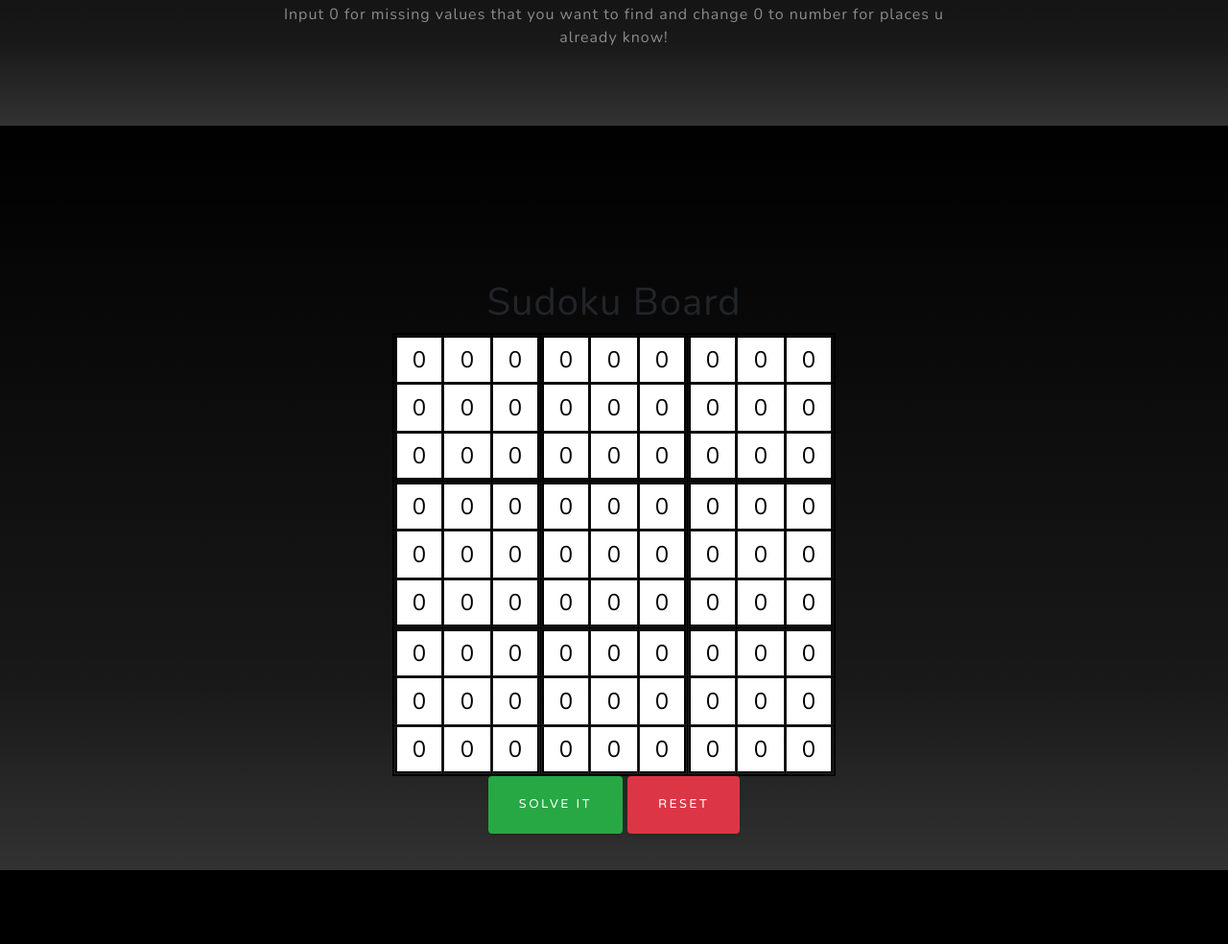
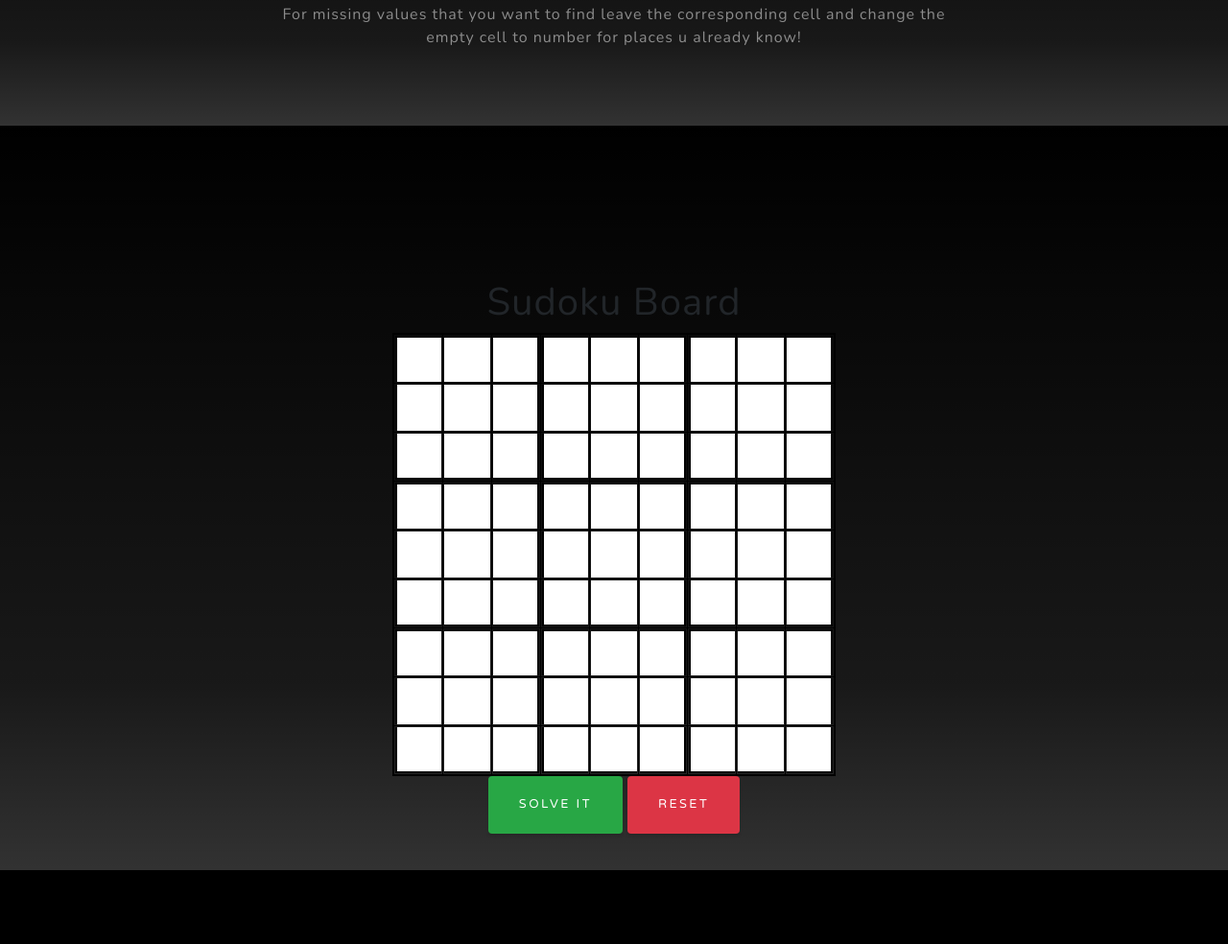
Before and after one commit to sr4saurabh/Sudoku, a plain HTML site: page index.html in a window 1280 px wide. Shown: the part 1019-2003 px from the top of the page at 96% size. Drawn offline with nearby package versions, Linux system fonts and the light colour scheme.

Commit message:
Update index.html
added feature where no more zeroes are needed + initial invalid sudoku checked.

```diff
--- a/index.html
+++ b/index.html
@@ -126,8 +126,8 @@
             <div class="container">
                 <div class="row">
                     <div class="col-lg-8 mx-auto">
-                        <h2 class="text-white mb-4">Read below for input!</h2>
-                        <p class="text-white-50">Input 0 for missing values that you want to find and change 0 to number for places u already know!</p>
+                        <h2 class="text-white mb-4">Read below for input.</h2>
+                        <p class="text-white-50"> For missing values that you want to find leave the corresponding cell and change the empty cell to number for places u already know!</p>
                     </div>
                 </div>
                <!-- <img class="img-fluid" src="assets/img/423137.jpg" alt="" />-->
@@ -143,129 +143,129 @@
             <table id="grid" style="margin: 0px auto;">
 
               <tr>
-                <td><input id="cell-0"  type="text" value="0"></td>
-                <td><input id="cell-1"  type="text" value="0"></td>
-                <td><input id="cell-2"  type="text" value="0"></td>
+                <td><input id="cell-0"  type="text" value=""></td>
+                <td><input id="cell-1"  type="text" value=""></td>
+                <td><input id="cell-2"  type="text" value=""></td>
 
-                <td><input id="cell-3"  type="text" value="0"></td>
-                <td><input id="cell-4"  type="text" value="0"></td>
-                <td><input id="cell-5"  type="text" value="0"></td>
+                <td><input id="cell-3"  type="text" value=""></td>
+                <td><input id="cell-4"  type="text" value=""></td>
+                <td><input id="cell-5"  type="text" value=""></td>
 
-                <td><input id="cell-6"  type="text" value="0"></td>
-                <td><input id="cell-7"  type="text" value="0"></td>
-                <td><input id="cell-8"  type="text" value="0"></td>
+                <td><input id="cell-6"  type="text" value=""></td>
+                <td><input id="cell-7"  type="text" value=""></td>
+                <td><input id="cell-8"  type="text" value=""></td>
               </tr>
 
               <tr>
-                <td><input id="cell-10"  type="text" value="0"></td>
-                <td><input id="cell-11" type="text" value="0"></td>
-                <td><input id="cell-12" type="text" value="0"></td>
+                <td><input id="cell-10"  type="text" value=""></td>
+                <td><input id="cell-11" type="text" value=""></td>
+                <td><input id="cell-12" type="text" value=""></td>
 
-                <td><input id="cell-13" type="text" value="0"></td>
-                <td><input id="cell-14" type="text" value="0"></td>
-                <td><input id="cell-15" type="text" value="0"></td>
+                <td><input id="cell-13" type="text" value=""></td>
+                <td><input id="cell-14" type="text" value=""></td>
+                <td><input id="cell-15" type="text" value=""></td>
 
-                <td><input id="cell-16" type="text" value="0"></td>
-                <td><input id="cell-17" type="text" value="0"></td>
-                <td><input id="cell-18" type="text" value="0"></td>
+                <td><input id="cell-16" type="text" value=""></td>
+                <td><input id="cell-17" type="text" value=""></td>
+                <td><input id="cell-18" type="text" value=""></td>
               </tr>
 
               <tr>
-                <td><input id="cell-20" type="text" value="0"></td>
-                <td><input id="cell-21" type="text" value="0"></td>
-                <td><input id="cell-22" type="text" value="0"></td>
+                <td><input id="cell-20" type="text" value=""></td>
+                <td><input id="cell-21" type="text" value=""></td>
+                <td><input id="cell-22" type="text" value=""></td>
 
-                <td><input id="cell-23" type="text" value="0"></td>
-                <td><input id="cell-24" type="text" value="0"></td>
-                <td><input id="cell-25" type="text" value="0"></td>
+                <td><input id="cell-23" type="text" value=""></td>
+                <td><input id="cell-24" type="text" value=""></td>
+                <td><input id="cell-25" type="text" value=""></td>
 
-                <td><input id="cell-26" type="text" value="0"></td>
-                <td><input id="cell-27" type="text" value="0"></td>
-                <td><input id="cell-28" type="text" value="0"></td>
+                <td><input id="cell-26" type="text" value=""></td>
+                <td><input id="cell-27" type="text" value=""></td>
+                <td><input id="cell-28" type="text" value=""></td>
               </tr>
 
               <tr>
-                <td><input id="cell-30" type="text" value="0"></td>
-                <td><input id="cell-31" type="text" value="0"></td>
-                <td><input id="cell-32" type="text" value="0"></td>
+                <td><input id="cell-30" type="text" value=""></td>
+                <td><input id="cell-31" type="text" value=""></td>
+                <td><input id="cell-32" type="text" value=""></td>
 
-                <td><input id="cell-33" type="text" value="0"></td>
-                <td><input id="cell-34" type="text" value="0"></td>
-                <td><input id="cell-35" type="text" value="0"></td>
+                <td><input id="cell-33" type="text" value=""></td>
+                <td><input id="cell-34" type="text" value=""></td>
+                <td><input id="cell-35" type="text" value=""></td>
 
-                <td><input id="cell-36" type="text" value="0"></td>
-                <td><input id="cell-37" type="text" value="0"></td>
-                <td><input id="cell-38" type="text" value="0"></td>
+                <td><input id="cell-36" type="text" value=""></td>
+                <td><input id="cell-37" type="text" value=""></td>
+                <td><input id="cell-38" type="text" value=""></td>
               </tr>
 
               <tr>
-                <td><input id="cell-40" type="text" value="0"></td>
-                <td><input id="cell-41" type="text" value="0"></td>
-                <td><input id="cell-42" type="text" value="0"></td>
+                <td><input id="cell-40" type="text" value=""></td>
+                <td><input id="cell-41" type="text" value=""></td>
+                <td><input id="cell-42" type="text" value=""></td>
 
-                <td><input id="cell-43" type="text" value="0"></td>
-                <td><input id="cell-44" type="text" value="0"></td>
-                <td><input id="cell-45" type="text" value="0"></td>
+                <td><input id="cell-43" type="text" value=""></td>
+                <td><input id="cell-44" type="text" value=""></td>
+                <td><input id="cell-45" type="text" value=""></td>
 
-                <td><input id="cell-46" type="text" value="0"></td>
-                <td><input id="cell-47" type="text" value="0"></td>
-                <td><input id="cell-48" type="text" value="0"></td>
+                <td><input id="cell-46" type="text" value=""></td>
+                <td><input id="cell-47" type="text" value=""></td>
+                <td><input id="cell-48" type="text" value=""></td>
               </tr>
 
               <tr>
-                <td><input id="cell-50" type="text" value="0"></td>
-                <td><input id="cell-51" type="text" value="0"></td>
-                <td><input id="cell-52" type="text" value="0"></td>
+                <td><input id="cell-50" type="text" value=""></td>
+                <td><input id="cell-51" type="text" value=""></td>
+                <td><input id="cell-52" type="text" value=""></td>
 
-                <td><input id="cell-53" type="text" value="0"></td>
-                <td><input id="cell-54" type="text" value="0"></td>
-                <td><input id="cell-55" type="text" value="0"></td>
+                <td><input id="cell-53" type="text" value=""></td>
+                <td><input id="cell-54" type="text" value=""></td>
+                <td><input id="cell-55" type="text" value=""></td>
 
-                <td><input id="cell-56" type="text" value="0"></td>
-                <td><input id="cell-57" type="text" value="0"></td>
-                <td><input id="cell-58" type="text" value="0"></td>
+                <td><input id="cell-56" type="text" value=""></td>
+                <td><input id="cell-57" type="text" value=""></td>
+                <td><input id="cell-58" type="text" value=""></td>
               </tr>
 
               <tr>
-                <td><input id="cell-60" type="text" value="0"></td>
-                <td><input id="cell-61" type="text" value="0"></td>
-                <td><input id="cell-62" type="text" value="0"></td>
+                <td><input id="cell-60" type="text" value=""></td>
+                <td><input id="cell-61" type="text" value=""></td>
+                <td><input id="cell-62" type="text" value=""></td>
 
-                <td><input id="cell-63" type="text" value="0"></td>
-                <td><input id="cell-64" type="text" value="0"></td>
-                <td><input id="cell-65" type="text" value="0"></td>
+                <td><input id="cell-63" type="text" value=""></td>
+                <td><input id="cell-64" type="text" value=""></td>
+                <td><input id="cell-65" type="text" value=""></td>
 
-                <td><input id="cell-66" type="text" value="0"></td>
-                <td><input id="cell-67" type="text" value="0"></td>
-                <td><input id="cell-68" type="text" value="0"></td>
+                <td><input id="cell-66" type="text" value=""></td>
+                <td><input id="cell-67" type="text" value=""></td>
+                <td><input id="cell-68" type="text" value=""></td>
               </tr>
 
               <tr>
-                <td><input id="cell-70" type="text" value="0"></td>
-                <td><input id="cell-71" type="text" value="0"></td>
-                <td><input id="cell-72" type="text" value="0"></td>
+                <td><input id="cell-70" type="text" value=""></td>
+                <td><input id="cell-71" type="text" value=""></td>
+                <td><input id="cell-72" type="text" value=""></td>
 
-                <td><input id="cell-73" type="text" value="0"></td>
-                <td><input id="cell-74" type="text" value="0"></td>
-                <td><input id="cell-75" type="text" value="0"></td>
+                <td><input id="cell-73" type="text" value=""></td>
+                <td><input id="cell-74" type="text" value=""></td>
+                <td><input id="cell-75" type="text" value=""></td>
 
-                <td><input id="cell-76" type="text" value="0"></td>
-                <td><input id="cell-77" type="text" value="0"></td>
-                <td><input id="cell-78" type="text" value="0"></td>
+                <td><input id="cell-76" type="text" value=""></td>
+                <td><input id="cell-77" type="text" value=""></td>
+                <td><input id="cell-78" type="text" value=""></td>
               </tr>
 
               <tr>
-                <td><input id="cell-80" type="text" value="0"></td>
-                <td><input id="cell-81" type="text" value="0"></td>
-                <td><input id="cell-82" type="text" value="0"></td>
+                <td><input id="cell-80" type="text" value=""></td>
+                <td><input id="cell-81" type="text" value=""></td>
+                <td><input id="cell-82" type="text" value=""></td>
 
-                <td><input id="cell-83" type="text" value="0"></td>
-                <td><input id="cell-84" type="text" value="0"></td>
-                <td><input id="cell-85" type="text" value="0"></td>
+                <td><input id="cell-83" type="text" value=""></td>
+                <td><input id="cell-84" type="text" value=""></td>
+                <td><input id="cell-85" type="text" value=""></td>
 
-                <td><input id="cell-86" type="text" value="0"></td>
-                <td><input id="cell-87" type="text" value="0"></td>
-                <td><input id="cell-88" type="text" value="0"></td>
+                <td><input id="cell-86" type="text" value=""></td>
+                <td><input id="cell-87" type="text" value=""></td>
+                <td><input id="cell-88" type="text" value=""></td>
               </tr>
 
             </table>
```
